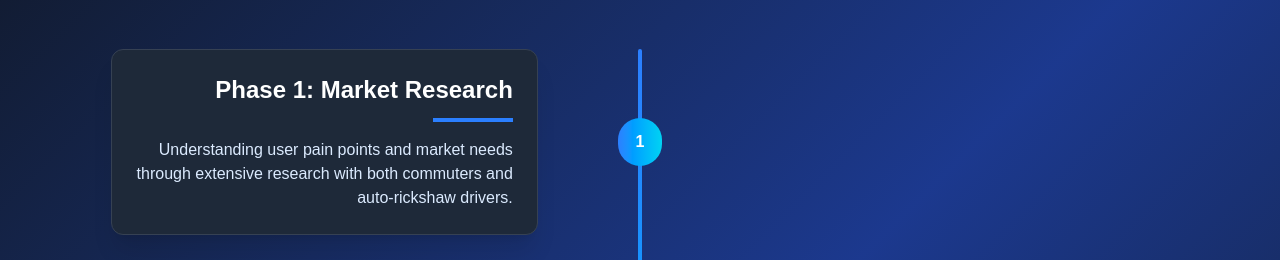
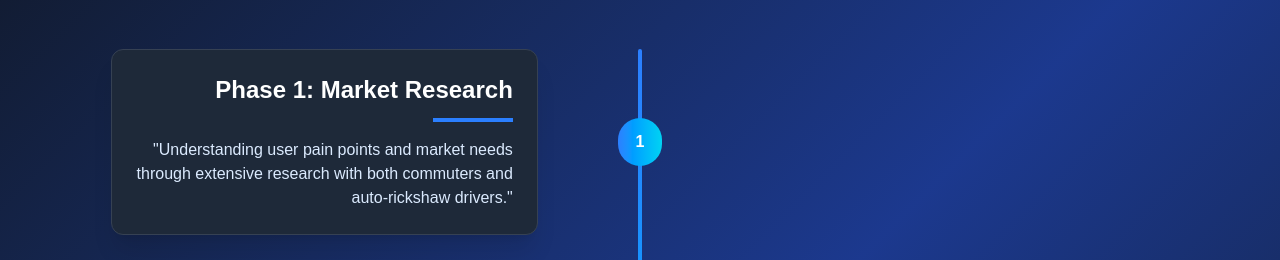
Before and after one commit to flywithpunitt/RickshawGo, a Next.js app: page / in a window 1280 px wide. Shown: the part 1660-1920 px from the top of the page. Built offline with nearby package versions, Linux system fonts and the light colour scheme.

Commit message:
remove eslint rules

```diff
--- a/app/page.tsx
+++ b/app/page.tsx
@@ -85,7 +85,7 @@ export default function Home() {
             <span className="bg-clip-text text-transparent bg-gradient-to-r from-blue-400 to-cyan-300">Revolutionizing</span> Daily Commutes in India
           </h1>
           <p className="text-xl md:text-2xl text-blue-100 mb-10 max-w-3xl mx-auto">
-            No more guessing, no more waiting. Book an auto-rickshaw instantly with real-time tracking and transparent pricing.
+          No more guessing, no more waiting. Book an auto-rickshaw instantly with real-time tracking and transparent pricing.
           </p>
           <div className="flex flex-col md:flex-row gap-4 justify-center mb-12">
             <button
@@ -368,7 +368,7 @@ export default function Home() {
                         <div className="bg-gray-800 p-6 rounded-xl border border-gray-700 shadow-xl transform transition-all hover:scale-105 hover:border-blue-500 md:ml-auto" style={{maxWidth: "90%"}}>
                           <h3 className="text-2xl font-bold text-white mb-3">Phase 1: Market Research</h3>
                           <div className="h-1 w-20 bg-blue-500 mb-4 md:ml-auto"></div>
-                          <p className="text-blue-100">Understanding user pain points and market needs through extensive research with both commuters and auto-rickshaw drivers.</p>
+                          <p className="text-blue-100">"Understanding user pain points and market needs through extensive research with both commuters and auto-rickshaw drivers."</p>
                         </div>
                       </div>
                       <div className="w-12 h-12 bg-gradient-to-r from-blue-500 to-cyan-400 rounded-full flex items-center justify-center z-20 mx-4">
@@ -622,7 +622,7 @@ export default function Home() {
           <path d="M9.049 2.927c.3-.921 1.603-.921 1.902 0l1.07 3.292a1 1 0 00.95.69h3.462c.969 0 1.371 1.24.588 1.81l-2.8 2.034a1 1 0 00-.364 1.118l1.07 3.292c.3.921-.755 1.688-1.54 1.118l-2.8-2.034a1 1 0 00-1.175 0l-2.8 2.034c-.784.57-1.838-.197-1.539-1.118l1.07-3.292a1 1 0 00-.364-1.118L2.98 8.72c-.783-.57-.38-1.81.588-1.81h3.461a1 1 0 00.951-.69l1.07-3.292z" />
         </svg>
       </div>
-      <p className="text-blue-100">"No more standing in the sun waving at autos! I schedule my office pickup every day at 8:30 AM, and it's so reliable."</p>
+      <p className="text-blue-100">&quot;No more standing in the sun waving at autos! I schedule my office pickup every day at 8:30 AM, and it&apos;s so reliable.&quot;</p>
     </div>
     <div className="bg-gray-800 p-6 rounded-xl border border-gray-700 shadow-xl hover:shadow-2xl transition-all duration-300 hover:transform hover:scale-105 hover:border-blue-500">
       <div className="flex items-center mb-4">
@@ -651,7 +651,7 @@ export default function Home() {
           <path d="M9.049 2.927c.3-.921 1.603-.921 1.902 0l1.07 3.292a1 1 0 00.95.69h3.462c.969 0 1.371 1.24.588 1.81l-2.8 2.034a1 1 0 00-.364 1.118l1.07 3.292c.3.921-.755 1.688-1.54 1.118l-2.8-2.034a1 1 0 00-1.175 0l-2.8 2.034c-.784.57-1.838-.197-1.539-1.118l1.07-3.292a1 1 0 00-.364-1.118L2.98 8.72c-.783-.57-.38-1.81.588-1.81h3.461a1 1 0 00.951-.69l1.07-3.292z" />
         </svg>
       </div>
-      <p className="text-blue-100">"The transparent pricing is what I love most. No more haggling or paying extra during rush hour or rain."</p>
+      <p className="text-blue-100">&quot;The transparent pricing is what I love most. No more haggling or paying extra during rush hour or rain.&quot;</p>
     </div>
     <div className="bg-gray-800 p-6 rounded-xl border border-gray-700 shadow-xl hover:shadow-2xl transition-all duration-300 hover:transform hover:scale-105 hover:border-blue-500">
       <div className="flex items-center mb-4">
@@ -680,7 +680,7 @@ export default function Home() {
           <path d="M9.049 2.927c.3-.921 1.603-.921 1.902 0l1.07 3.292a1 1 0 00.95.69h3.462c.969 0 1.371 1.24.588 1.81l-2.8 2.034a1 1 0 00-.364 1.118l1.07 3.292c.3.921-.755 1.688-1.54 1.118l-2.8-2.034a1 1 0 00-1.175 0l-2.8 2.034c-.784.57-1.838-.197-1.539-1.118l1.07-3.292a1 1 0 00-.364-1.118L2.98 8.72c-.783-.57-.38-1.81.588-1.81h3.461a1 1 0 00.951-.69l1.07-3.292z" />
         </svg>
       </div>
-      <p className="text-blue-100">"As a woman, I feel much safer selecting autos with good ratings. The seating preference feature is so useful!"</p>
+      <p className="text-blue-100">&quot;As a woman, I feel much safer selecting autos with good ratings. The seating preference feature is so useful!&quot;</p>
     </div>
   </div>
 </div>
```
